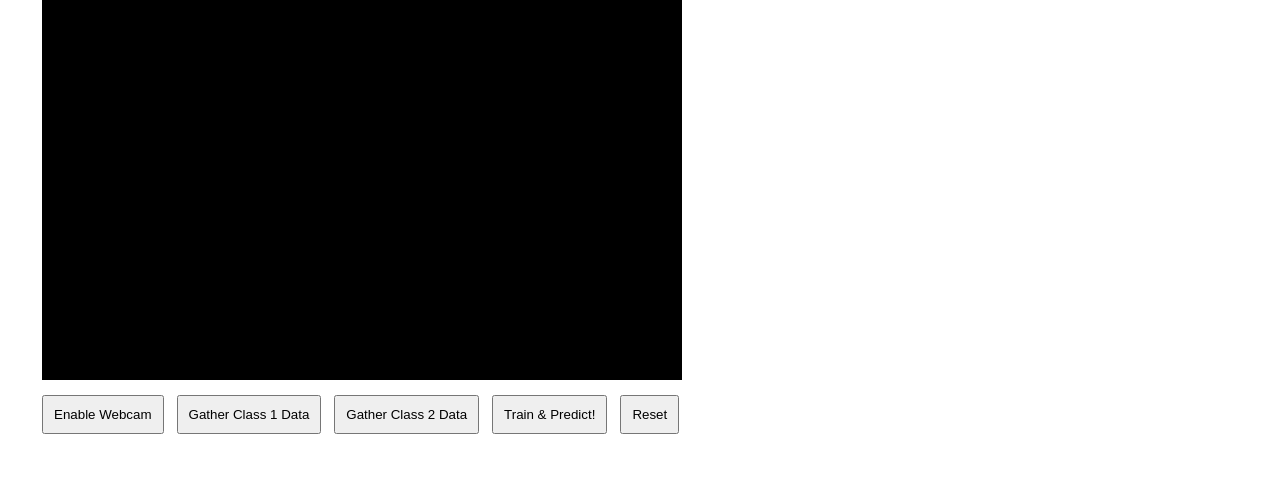
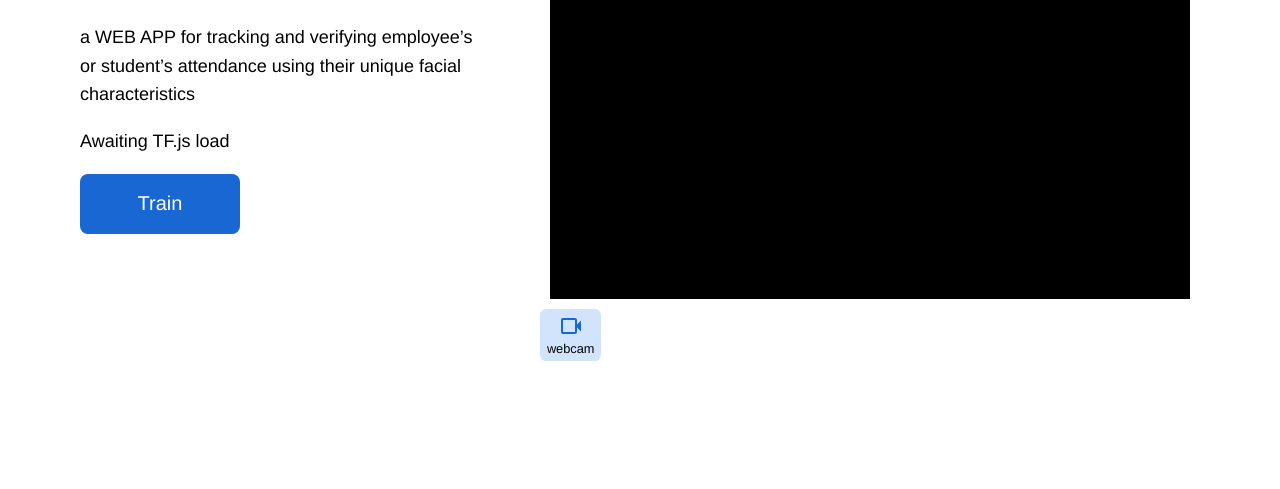
Before and after one commit to talisma-cassoma/Attendance-Management-System, a website: page src/views/index.html in a window 1280 px wide. Shown: the part 319-808 px from the top of the page. Drawn offline with Linux system fonts and the light colour scheme; a script that the page names is missing.

Commit message:
teachable machine UI for home page and train page

```diff
--- a/package.json
+++ b/package.json
@@ -5,12 +5,13 @@
   "main": "server.js",
   "scripts": {
     "test": "echo \"Error: no test specified\" && exit 1",
-    "start": "node server.js"
+    "start": "nodemon src/server.js"
   },
   "keywords": [],
   "author": "",
   "license": "ISC",
   "dependencies": {
-    "express": "^4.18.2"
+    "express": "^4.18.2",
+    "nodemon": "^2.0.22"
   }
 }
--- a/public/styles.css
+++ /dev/null
@@ -1,32 +0,0 @@
-body {
-    font-family: helvetica, arial, sans-serif;
-    margin: 2em;
-}
-
-h1 {
-    font-style: italic;
-    color: #ff6f00;
-}
-
-video {
-    clear: both;
-    display: block;
-    margin: 10px;
-    background: #000000;
-    width: 640px;
-    height: 480px;
-}
-
-button {
-    padding: 10px;
-    float: left;
-    margin: 5px 3px 5px 10px;
-}
-
-.removed {
-    display: none;
-}
-
-#status {
-    font-size: 150%;
-}
--- /dev/null
+++ b/public/styles/main.css
@@ -0,0 +1,62 @@
+@import url(https://cdnjs.cloudflare.com/ajax/libs/font-awesome/4.6.3/css/font-awesome.css);
+body {
+    display: flex;
+    font-family: BoingSemiBold, Helvetica, Arial, sans-serif;
+    margin: 3em;;
+}
+main, section{
+    margin: 5rem 2em;;
+}
+h1 {
+    font-size: 64px;
+    color: #1A73E8;
+    line-height: 1em;
+    font-weight: normal;
+}
+
+P {
+    margin: 0 0 1em 0;
+    line-height: 1.6em;
+    font-size: 18px;
+}
+
+video {
+    clear: both;
+    display: block;
+    margin: 10px;
+    background: #000000;
+    width: 640px;
+    height: 480px;
+}
+
+a {
+    text-decoration-line: underline;
+    width: fit-content;
+    height: fit-content;
+}
+
+button {
+    background-color: #1967D2;
+    color: #fff;
+    border-radius: 8px;
+    font-size: 20px;
+    padding: 18px;
+    min-width: 8em;
+    display: inline-block;
+    font-family: 'BoingSemiBold', Helvetica, Arial, sans-serif;
+    transition: background-color 0.25s ease-out;
+    border: none;
+    height: 3em;
+    max-width: fit-content;
+}
+
+.icon{
+    border-radius: .5em;
+ width:4em;
+ height: auto;
+ background-color: #D2E3FC;
+ text-align: center;
+ font-size: .8em;
+ padding: .4em;
+
+}
--- /dev/null
+++ b/public/styles/train.css
@@ -0,0 +1,46 @@
+
+
+.removed {
+    display: none;
+}
+
+#status {
+    font-size: 150%;
+}
+body{
+background-color: #E8EAED;
+width: 100vw;
+height: 100vh;
+margin: 0;
+padding: 0;
+}
+.container{
+    display: grid;
+    height: 100%;
+    width: 100%;
+    margin: 3em;
+    padding: 0;
+}
+section.objectClass{
+    margin-top: 2rem;
+    max-width: fit-content;
+    height: fit-content;
+    border-radius: 10px;
+    box-shadow: 0px 2px 2px rgba(0,0,0,0.20);
+    background-color: #fff;
+    box-sizing: border-box;
+
+}
+section.objectClass .header{
+    border-bottom: 1px solid #dedede;
+    padding: 1em;
+}
+section.objectClass .header > *{
+    margin-left: 1em;
+}
+section.objectClass .body{
+    padding: 1em;
+}
+section.objectClass .body > *{
+    margin-top: 1em;
+}
--- a/src/routes.js
+++ b/src/routes.js
@@ -6,4 +6,7 @@ routes.get('/',(resquest, response)=>{
     return response.sendFile(__dirname + "/views/index.html")
 })
 
+routes.get('/train',(resquest, response)=>{
+    return response.sendFile(__dirname + "/views/train.html")
+})
 module.exports = routes;
--- a/src/views/index.html
+++ b/src/views/index.html
@@ -5,26 +5,33 @@
     <meta charset="UTF-8">
     <meta http-equiv="X-UA-Compatible" content="IE=edge">
     <meta name="viewport" content="width=device-width, initial-scale=1.0">
-    <title>MobileNet v3 in TensorFlow.js</title>
-    <link rel="stylesheet" href="/styles.css" />
+    <title>Home</title>
+     <!-- FontAwesome-->
+     <link rel="stylesheet" href="/styles/main.css" />
 </head>
 
 <body>
-    <h1>using Transfer Learning with </br> MobileNet v3 in TensorFlow.js </br>using saved graph model from TFHub.</h1>
-
-    <p id="status">Awaiting TF.js load</p>
-
-    <video id="webcam" autoplay muted></video>
-
-    <button id="enableCam">Enable Webcam</button>
-    <button class="dataCollector" data-1hot="0" data-name="Class 1">Gather Class 1 Data</button>
-    <button class="dataCollector" data-1hot="1" data-name="Class 2">Gather Class 2 Data</button>
-    <button id="train">Train &amp; Predict!</button>
-    <button id="reset">Reset</button>
+    <main>
+        <h1>Biometric face tracking</h1>
+        <p>a WEB APP for tracking and verifying employee’s or student’s attendance using their unique facial characteristics</p>
+        <p id="status">Awaiting TF.js load</p>
+        <a class="button" href="/train">
+            <button>Train</button>
+        </a>
+    </main>
+    <section>
+        <video id="webcam" autoplay muted></video>
+        <div class="icon">
+            <svg class="sample-source-icon" id="enableCam" width="24" height="24" viewBox="0 0 24 24" fill="none" xmlns="http://www.w3.org/2000/svg">
+                <path fill="#1967D2" fill-rule="evenodd" clip-rule="evenodd" d="M18 6V10.48L22 6.5V17.5L18 13.52V14.52V18C18 19.1 17.1 20 16 20H4C2.9 20 2 19.1 2 18V6C2 4.9 2.9 4 4 4H16C17.1 4 18 4.9 18 6ZM16 14.52V9.69V6H4V18H16V14.52Z"></path>
+            </svg>
+            <span>webcam</span>
+        </div>
+    </section>
 
     <!-- Import TensorFlow.js library -->
     <script src="https://cdn.jsdelivr.net/npm/@tensorflow/tfjs@3.11.0/dist/tf.min.js" type="text/javascript"></script>
-    <script src="/scripts.js" ></script>
+    <script src="/scripts/home.js"></script>
 </body>
 
 </html>
```
Also changed, not shown: src/views/train.html (added, +54 -0 lines), public/assets/camera-solid.svg (added), public/assets/pencil-solid.svg (added), public/scripts/home.js (added), public/scripts/train.js (renamed from public/scripts.js), 3 other files.
